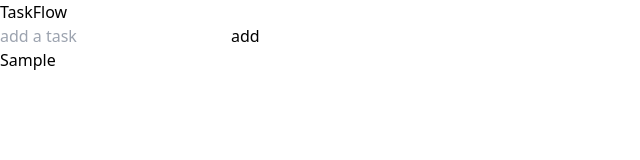
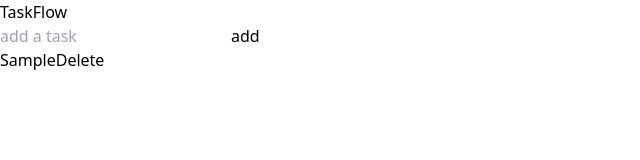
Before and after one commit to shauryasync/taskflow-react, a React (Vite) app: page / in a window 1280 px wide. Both pictures are taken after typing "Sample" into the empty fields and a click on the button "add". Shown: the top 160 px of the page, without its empty margins (0-640 px from the left). Built offline with nearby package versions, Linux system fonts and the light colour scheme.

Commit message:
feat: added delete task functionality

```diff
--- a/src/App.jsx
+++ b/src/App.jsx
@@ -1,6 +1,7 @@
 import { useState } from "react";
 import TaskForm from "./components/TaskForm";
 import TaskList from "./components/TaskList";
+import TaskItem from "./components/TaskItem";
 
 function App() {
   const [tasks, setTasks] = useState([]);
@@ -14,12 +15,16 @@ function App() {
     };
     setTasks([...tasks, newTask]);
   };
+
+  const deleteTask = (id) => {
+    setTasks(tasks.filter((task) => task.id !== id));
+  };
   return (
     <div className="p-6">
       <h1 className="text-2xl font-bold mb-4">TaskFlow</h1>
 
       <TaskForm addTask={addTask} />
-      <TaskList tasks={tasks} />
+      <TaskList tasks={tasks} deleteTask={deleteTask} />
     </div>
   );
 }
--- a/src/components/TaskItem.jsx
+++ b/src/components/TaskItem.jsx
@@ -0,0 +1,17 @@
+import React from "react";
+
+function TaskItem({ task, deleteTask }) {
+  return (
+    <li className="flex justify-between items-center border p-2 rounded mb-2">
+      <span>{task.text}</span>
+      <button
+        onClick={() => deleteTask(task.id)}
+        className="bg-red-500 text-white px-2 py-1 rounded"
+      >
+        Delete
+      </button>
+    </li>
+  );
+}
+
+export default TaskItem;
--- a/src/components/TaskList.jsx
+++ b/src/components/TaskList.jsx
@@ -1,11 +1,12 @@
 import React from "react";
+import TaskItem from "./TaskItem";
 
-function TaskList({ tasks }) {
+function TaskList({ tasks, deleteTask }) {
   return (
     <div>
       <ul>
         {tasks.map((task) => (
-          <li key={task.id}>{task.text}</li>
+          <TaskItem key={task.id} task={task} deleteTask={deleteTask} />
         ))}
       </ul>
     </div>
```
